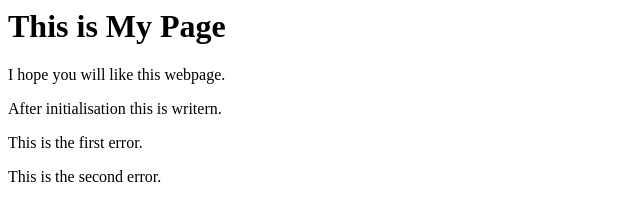
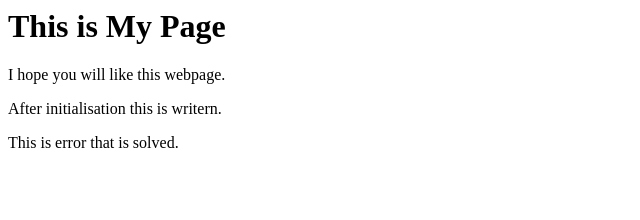
Before and after one commit to deshmukht05/sample-repo-1, a plain HTML site: page index.html in a window 1280 px wide. Shown: the whole page, without its empty margins (0-640 px from the left). Drawn offline with Linux system fonts and the light colour scheme.

Commit message:
Error resolved

```diff
--- a/index.html
+++ b/index.html
@@ -4,7 +4,6 @@
 <h1>This is My Page</h1>
 <p>I hope you will like this webpage.</p>
 <p>After initialisation this is writern.</p>
-<p>This is the first error.</p>
-<p>This is the second error.</p>
+<p>This is error that is solved.</p>
 </body>
 </html>
```
